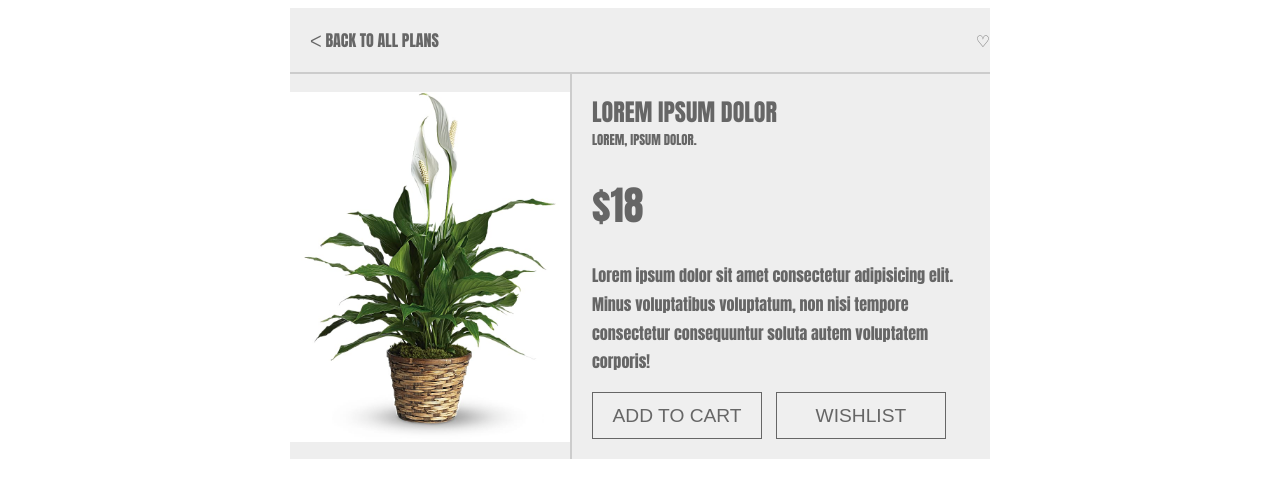
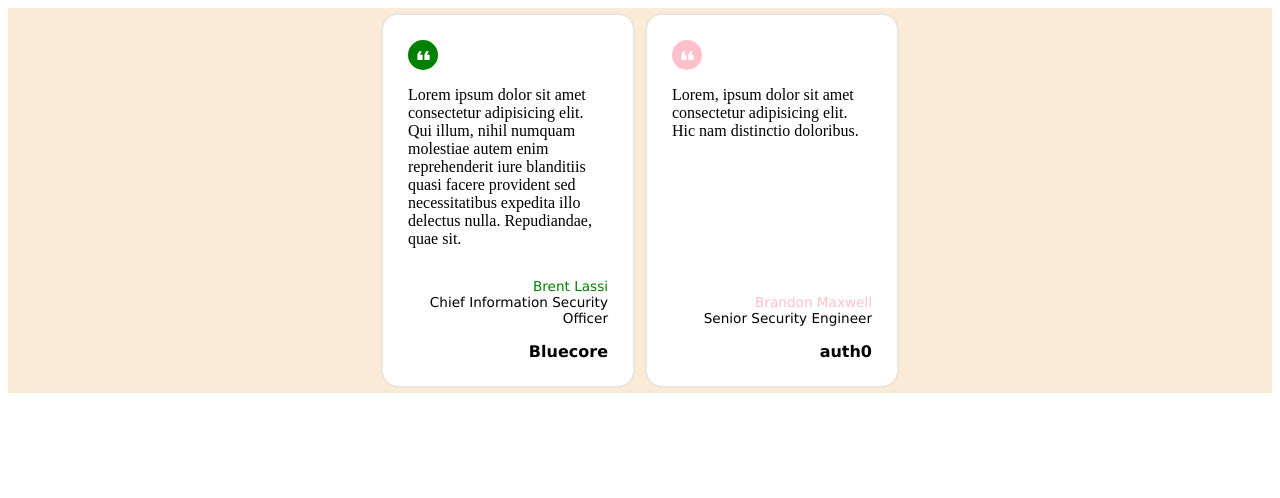
Before and after one commit to daki1337/flexbox, a plain HTML site: page index.html in a window 1280 px wide. Drawn offline with Linux system fonts and the light colour scheme.

Commit message:
Feedback-flex

```diff
--- a/index.html
+++ b/index.html
@@ -3,28 +3,25 @@
 <head>
     <meta charset="UTF-8">
     <meta name="viewport" content="width=device-width, initial-scale=1.0">
-    <title>Flexbox</title>
+    <title>Document</title>
     <link rel="stylesheet" href="./style.css">
 </head>
 <body>
-   <article class="product">
-    <div class="flex-parent">
-    <a class="back"  href="">&#5176; back to all plans</a>
-    <span>&#9825;</span>
-    </div>
-    <div class="flex-parent border-none">
-<img class="product-image" src="./assets/images/lily.jpg" alt="Lily">
-    <div class="product-info">
-        <h2>Lorem ipsum dolor</h2>
-        <h3>Lorem, ipsum dolor.</h3>
-        <p class="product-price">$18</p>
-        <p>Lorem ipsum dolor sit amet consectetur adipisicing elit. Minus voluptatibus voluptatum, non nisi tempore consectetur consequuntur soluta autem voluptatem corporis!</p>
-        <div class="group-btn">
-            <button>add to cart</button>
-            <button>wishlist</button>
-        </div>
-    </div>
-</div>
-</article>
+    <section class="container-feedbacks">
+    <article class="feedback">
+        <div class="quote green"></div>
+        <p class="feedback-text">Lorem ipsum dolor sit amet consectetur adipisicing elit. Qui illum, nihil numquam molestiae autem enim reprehenderit iure blanditiis quasi facere provident sed necessitatibus expedita illo delectus nulla. Repudiandae, quae sit.</p>
+        <p class="feedback-author green">Brent Lassi</p>
+        <p class="feedback-author-prof">Chief information security officer</p>
+        <p class="feedback-author-company">Bluecore</p>
+      </article>
+      <article class="feedback">
+        <div class="quote pink"></div>
+        <p class="feedback-text">Lorem, ipsum dolor sit amet consectetur adipisicing elit. Hic nam distinctio doloribus.</p>
+        <p class="feedback-author pink">Brandon Maxwell</p>
+        <p class="feedback-author-prof">Senior security engineer</p>
+        <p class="feedback-author-company">auth0</p>
+      </article>
+    </section>
 </body>
 </html>
--- a/style.css
+++ b/style.css
@@ -1,62 +1,67 @@
-.product{
-    width: 100%;
-    min-width: 400px;
-    max-width: 700px;
-    background-color:#eee;
-    margin: auto;
-    color:#666;
-    font-family: Impact, Haettenschweiler, 'Arial Narrow Bold', sans-serif;
+*{
+    box-sizing: border-box;
 }
-.product a{
-    color:inherit;
+.container-feedbacks{
+    display: flex;
+    justify-content: center;
+    flex-wrap: wrap;
+    background-color: antiquewhite;
 }
-.flex-parent{
+.feedback{
+    flex-basis: 250px;
+    margin: 7px;
+    padding: 25px;
+    background-color: white;
+    border-radius: 15px;
+    box-shadow: 0px 0px 3px 1px rgba(224,224,224,1);
     display: flex;
-    justify-content:space-between;
-    align-items:center;
-    /* padding: 0 20px; */
-    border-bottom: 2px solid #ccc;
-}
-.border-none{
-    border-bottom: none;
-}
-.back{
-    padding: 20px;
-    text-decoration: none;
-    text-transform: uppercase;
-}
-.product-image{
-    width: 40%;
-}
-.product-info{
-    flex: 0 1 60%;
-    border-left: 2px solid #ccc;
-    padding: 20px;
-}
-.product-info>h2,
-.product-info>h3{
-    margin: 0;
-    text-transform: uppercase;
-}
-.product-info>h3{
-    font-weight: 100;
-    font-size: 0.8em;
-}
-.product-price{
-    font-weight: 100;
-    font-size: 2.5em;
-    margin: 0.5em 0;
-}
-p{
-    line-height: 1.8;
-}
-.group-btn>button{
-    width: 45%;
-    border: 1px solid #666;
-    text-transform: uppercase;
-    padding: 0.6em;
-    font-size: 1.2em;
-color:inherit;
-margin-right: 10px;
+    flex-direction: column;
 
 }
+.quote{
+    width: 30px;
+    height: 30px;
+    border-radius:50%;
+    background-image: url(./assets/icons/format-quote-open.svg);
+    background-size: 70%;
+    background-repeat: no-repeat;
+    background-position: center;
+}
+ .quote.green{
+    background-color:green;
+
+ }
+ .quote.pink{
+    background-color:pink;
+
+ }
+ .feedback-text{
+    flex-grow: 1;
+ }
+ .feedback-author,
+ .feedback-author-prof{
+    font-size: 0.85em;
+    text-align: right;
+font-family: Verdana, Geneva, Tahoma, sans-serif;
+ }
+ .feedback-author{
+    margin-bottom: 0;
+ }
+ .feedback-author-prof{
+    margin: 0;
+    text-transform: capitalize;
+ }
+ .feedback-author-company{
+    margin-bottom: 0;
+font-weight: bolder;
+text-align: right;
+font-family: Verdana, Geneva, Tahoma, sans-serif;
+
+ }
+ .feedback-author.green{
+    color: green;
+ }
+ .feedback-author.pink{
+     color:pink;
+
+ }
```
Also changed, not shown: assets/icons/format-quote-open.svg (added), assets/images/lily.jpg (deleted).
